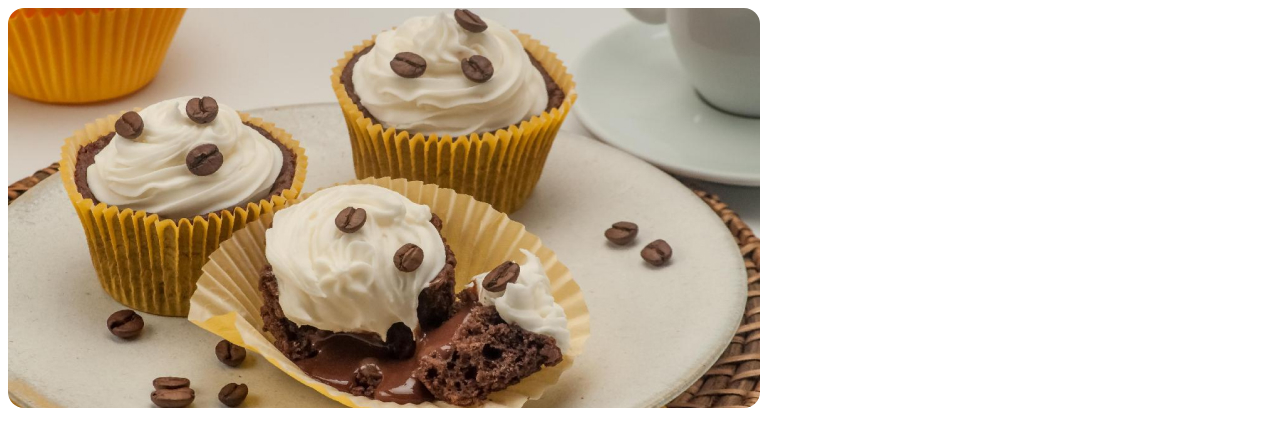
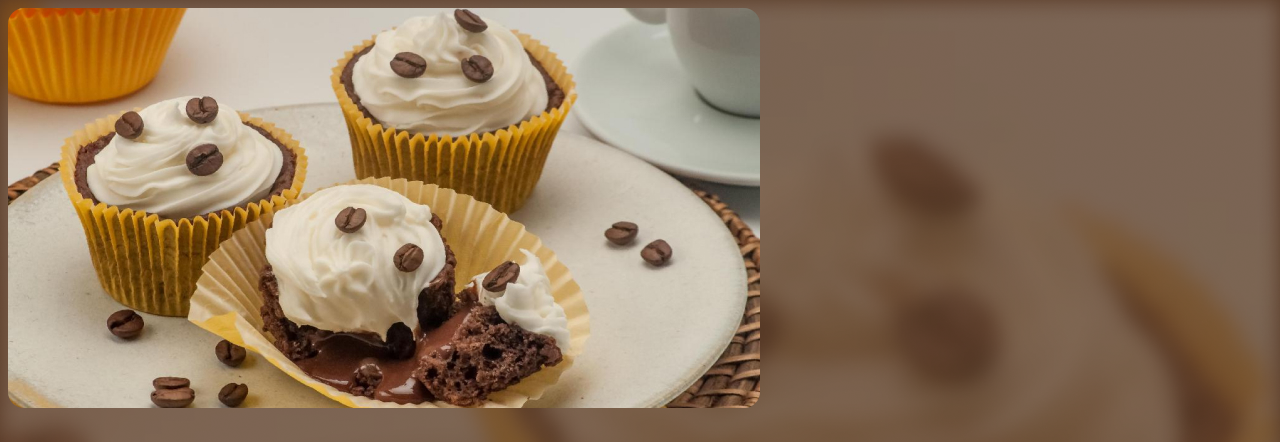
Before and after one commit to devmoisessantos/projeto-receita-fullstack, a plain HTML site: page index.html in a window 1280 px wide. Shown: the top 442 px of the page. Drawn offline with Linux system fonts and the light colour scheme; a web font is replaced by a local one.

Commit message:
imagem de fundo foi adicionada a folha

```diff
--- a/style.css
+++ b/style.css
@@ -1,6 +1,8 @@
 body {
     font-family: 'Alice', serif;
     box-sizing: border-box;
+    background-image: url('/img/bg-image.png');
+    background-size: cover;
 }
 
 h1 {
```
